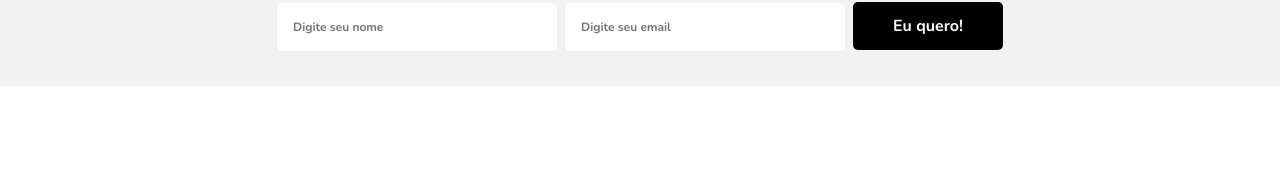
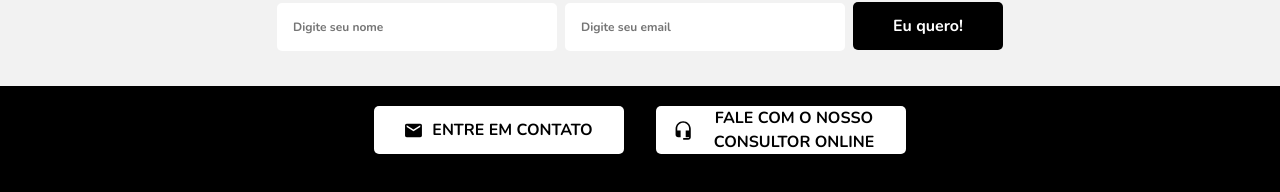
Before and after one commit to andreCaetano225/corebiz-frontend, a React (Vite) app: page / in a window 1280 px wide. Shown: the part 1058-1250 px from the top of the page. Before the commit the page ends 1144 px from the top, so only its background shows below. Built offline with nearby package versions, Linux system fonts and the light colour scheme.

Commit message:
Iniciando estliziação footer

```diff
--- a/src/App.tsx
+++ b/src/App.tsx
@@ -1,5 +1,6 @@
 import { Banner } from './components/Banner';
 import { FeaturedProduct } from './components/FeaturedProduct';
+import { Footer } from './components/Footer';
 import { Header } from './components/Header';
 import { Newsletter } from './components/Newsletter';
 import './styles/App.css';
@@ -11,6 +12,7 @@ function App() {
       <Banner />
       <FeaturedProduct />
       <Newsletter />
+      <Footer />
     </>
   );
 }
--- /dev/null
+++ b/src/components/Footer/footer.scss
@@ -0,0 +1,34 @@
+.footer{
+    background-color: #000;
+    width: 100%;
+    height: 300px;
+
+
+    div{
+        display: flex;
+        align-items: center;
+        justify-content: center;
+        gap: 2rem;
+
+    }
+
+    button {
+            display: flex;
+            align-items: center;
+            justify-content: center;
+            gap: 10px;
+            background-color: #fff;
+            color: #000;
+            font-weight: 700;
+            width: 250px;
+            transition: background-color 0.3s ease;
+            margin-top: 20px;
+            border-radius: 0.3125rem;
+            height: 3rem;
+            transition: opacity 0.4s ease;
+
+            &:hover {
+                background-color: #393939;
+            }
+        }
+}
--- a/src/components/Footer/index.tsx
+++ b/src/components/Footer/index.tsx
@@ -1,7 +1,24 @@
+import IconEmail from '../../assets/iconEmail.svg';
+import IconPhoto from '../../assets/iconPhone.svg';
+
+import './footer.scss';
+
 export const Footer = () => {
   return (
     <>
-      <footer></footer>
+      <footer className="footer">
+        <div>
+          <button>
+            <img src={IconEmail} alt="" />
+            ENTRE EM CONTATO
+          </button>
+          <button>
+            <img src={IconPhoto} alt="" />
+            FALE COM O NOSSO CONSULTOR ONLINE
+          </button>
+        </div>
+        <div></div>
+      </footer>
     </>
   );
 };
--- a/src/components/text.tsx
+++ /dev/null
@@ -1,3 +0,0 @@
-export const Test = () => {
-  return <h1>AAAA</h1>;
-};
```
Also changed, not shown: src/assets/iconEmail.svg (added), src/assets/iconPhone.svg (added).
